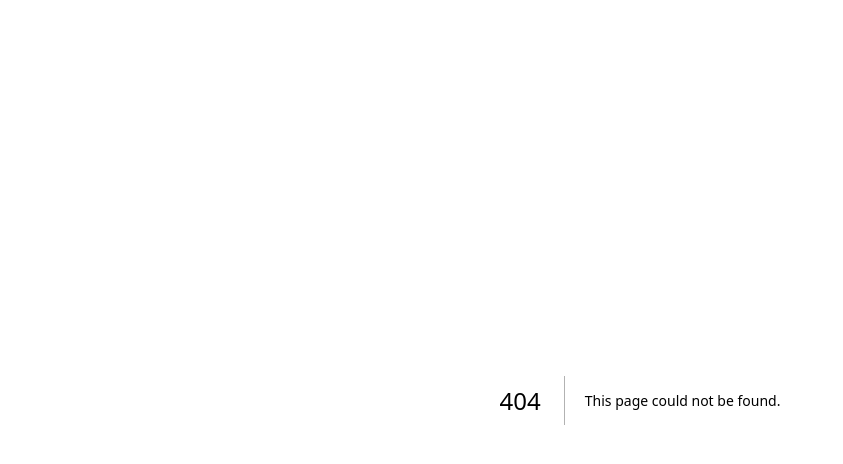
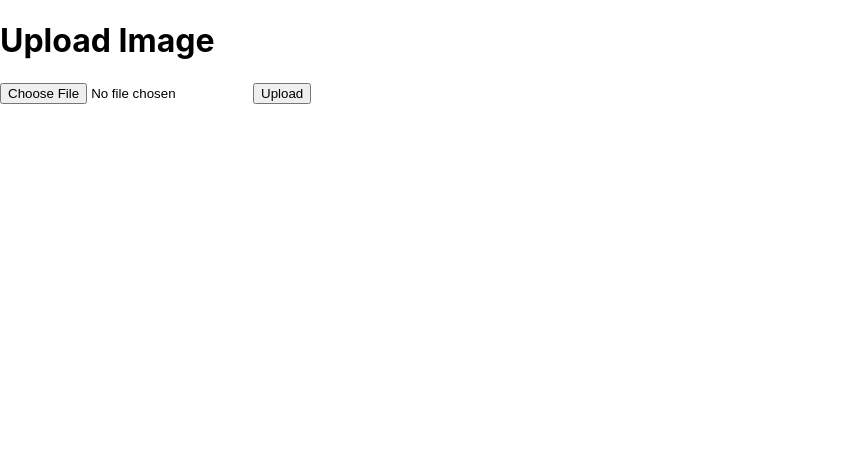
Before and after one commit to shaharAka/Chaim, a Next.js app: page /upload in a window 1280 px wide. Before the commit this address had no page. Shown: the top 464 px of the page, without its empty margins (0-843 px from the left). Built offline with nearby package versions, Linux system fonts and the light colour scheme.

Commit message:
Create upload.js

```diff
--- /dev/null
+++ b/pages/upload.js
@@ -0,0 +1,36 @@
+import { useState } from 'react';
+
+export default function UploadPage() {
+  const [selectedFile, setSelectedFile] = useState();
+
+  const submitHandler = async (event) => {
+    event.preventDefault();
+    const formData = new FormData();
+    formData.append('file', selectedFile);
+
+    const response = await fetch('/api/upload', {
+      method: 'POST',
+      body: formData,
+    });
+
+    if (response.ok) {
+      console.log('Uploaded successfully!');
+    } else {
+      console.error('Upload failed.');
+    }
+  };
+
+  const fileChangedHandler = (event) => {
+    setSelectedFile(event.target.files[0]);
+  };
+
+  return (
+    <div>
+      <h1>Upload Image</h1>
+      <form onSubmit={submitHandler}>
+        <input type="file" onChange={fileChangedHandler} />
+        <button type="submit">Upload</button>
+      </form>
+    </div>
+  );
+}
```
